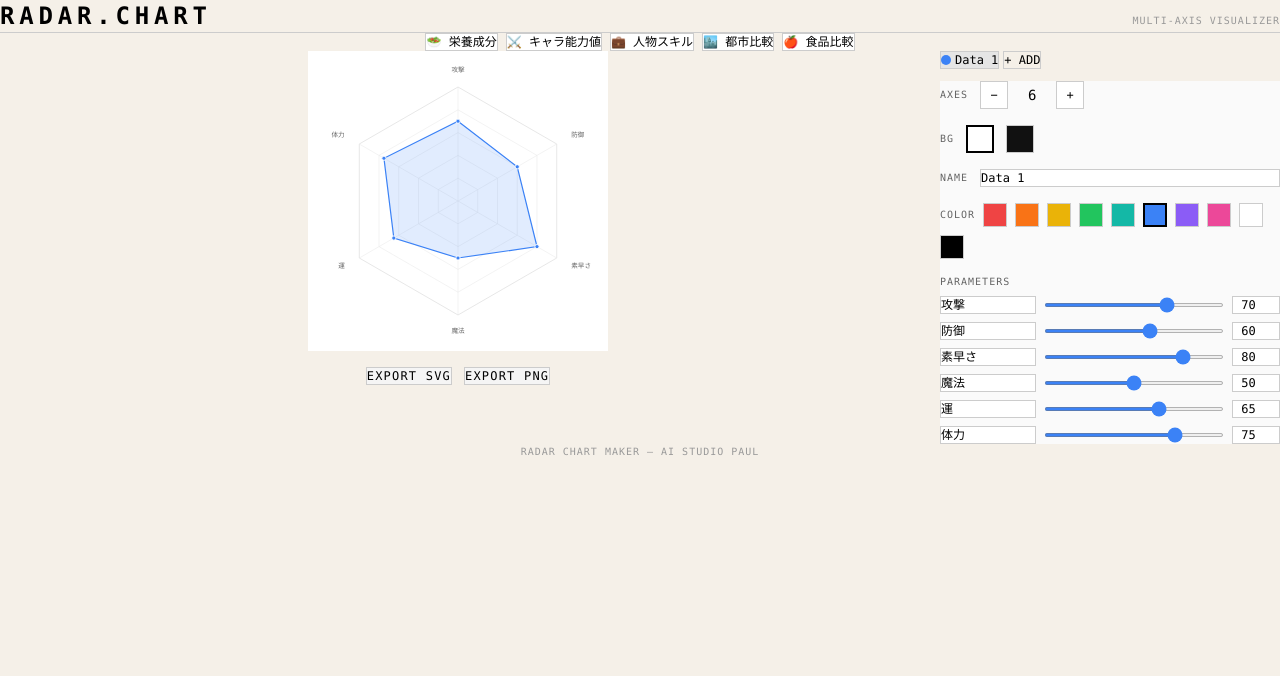
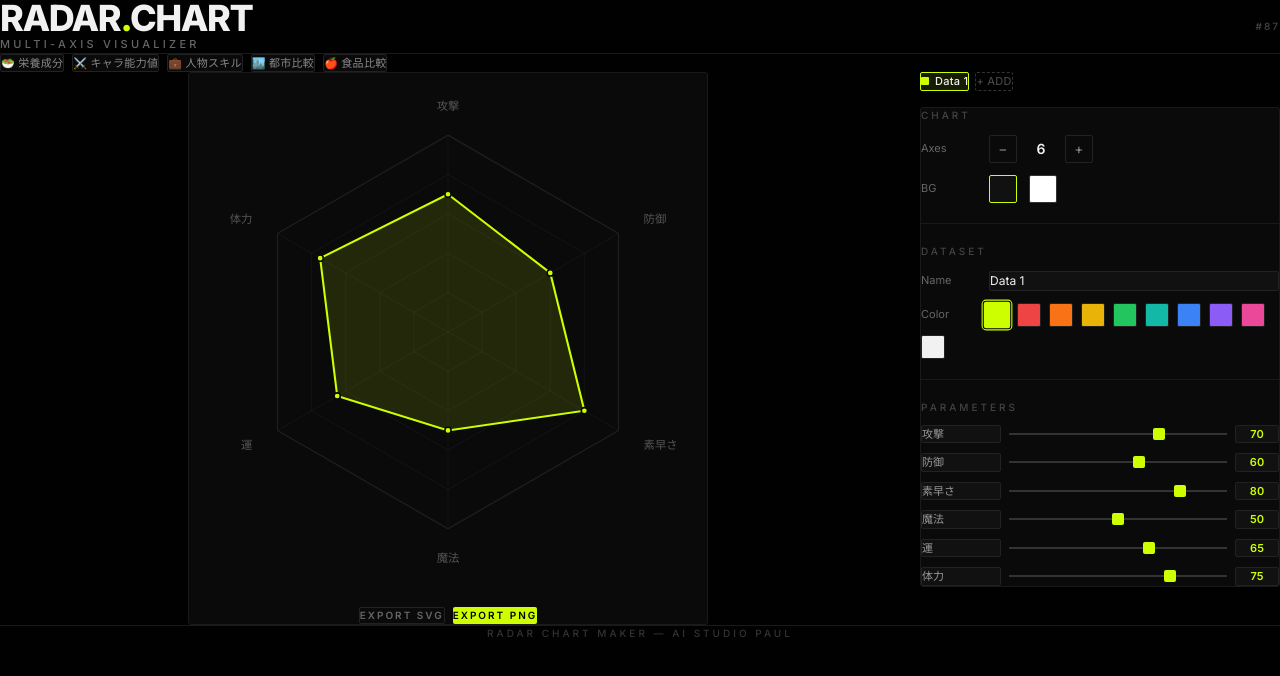
Before and after one commit to paul13131313/radar-chart, a React (Vite) app: page / in a window 1280 px wide. Shown: the top 676 px of the page. Built offline with nearby package versions, Linux system fonts and the light colour scheme.

Commit message:
Ganymede Voltデザインに刷新（ダーク+ネオンイエロー）
Co-Authored-By: Claude Opus 4.6 <noreply@anthropic.com>

```diff
--- a/src/App.tsx
+++ b/src/App.tsx
@@ -11,14 +11,10 @@ const DEFAULT_VALUES = [70, 60, 80, 50, 65, 75]
 export default function App() {
   const [labels, setLabels] = useState<string[]>(DEFAULT_LABELS)
   const [datasets, setDatasets] = useState<Dataset[]>([
-    { name: 'Data 1', values: DEFAULT_VALUES, color: '#3b82f6' },
+    { name: 'Data 1', values: DEFAULT_VALUES, color: '#CEFF00' },
   ])
   const [activeDataset, setActiveDataset] = useState(0)
-  const [darkMode, setDarkMode] = useState(false)
-
-  const bgColor = darkMode ? '#111111' : '#f5f0e8'
-  const textColor = darkMode ? '#ffffff' : '#000000'
-  const subColor = darkMode ? '#666666' : '#999999'
+  const [chartDarkMode, setChartDarkMode] = useState(true)
 
   const handlePresetSelect = useCallback((preset: PresetData) => {
     setLabels(preset.labels)
@@ -74,51 +70,50 @@ export default function App() {
   }, [datasets.length])
 
   return (
-    <div
-      className="min-h-screen transition-colors duration-300"
-      style={{ background: bgColor, color: textColor }}
-    >
+    <div className="min-h-screen bg-[#010101] text-[#F1F1F1]">
       {/* Header */}
-      <header className="px-6 pt-8 pb-4">
-        <div className="flex items-baseline justify-between">
-          <h1
-            className="text-2xl font-mono font-bold tracking-[0.2em]"
-            style={{ color: textColor }}
-          >
-            RADAR.CHART
+      <header className="px-6 md:px-10 pt-8 pb-6">
+        <div className="flex items-center justify-between">
+          <div>
+            <h1 className="text-3xl md:text-4xl font-extrabold tracking-[-0.04em] leading-none">
+              RADAR
+              <span className="text-[#CEFF00]">.</span>
+              CHART
             </h1>
-          <span
-            className="text-[10px] font-mono tracking-widest"
-            style={{ color: subColor }}
-          >
+            <p className="text-[11px] tracking-[0.3em] text-[#666] mt-1 font-medium">
               MULTI-AXIS VISUALIZER
-          </span>
+            </p>
           </div>
-        <div className="mt-1 h-px" style={{ background: darkMode ? '#333' : '#ccc' }} />
+          <div className="text-[10px] tracking-[0.2em] text-[#444] font-medium">
+            #87
+          </div>
+        </div>
+        <div className="mt-4 h-px bg-[#1a1a1a]" />
       </header>
 
       {/* Presets */}
-      <div className="px-6 py-3">
+      <div className="px-6 md:px-10 pb-4">
         <Presets onSelect={handlePresetSelect} />
       </div>
 
       {/* Main content */}
-      <div className="flex flex-col lg:flex-row gap-6 px-6 pb-8">
-        {/* Chart */}
-        <div className="flex-1 flex flex-col items-center gap-4">
+      <div className="flex flex-col lg:flex-row gap-6 px-6 md:px-10 pb-10">
+        {/* Chart area */}
+        <div className="flex-1 flex flex-col items-center gap-5">
+          <div className="w-full max-w-[520px] bg-[#0a0a0a] rounded-[3px] p-4 border border-[#1a1a1a]">
             <RadarChart
               labels={labels}
               datasets={datasets}
-            darkMode={darkMode}
+              darkMode={chartDarkMode}
             />
           </div>
+        </div>
 
-        {/* Controls */}
-        <div className="lg:w-[340px] flex flex-col gap-3">
+        {/* Controls panel */}
+        <div className="lg:w-[360px] flex flex-col gap-4">
           <DatasetTabs
             datasets={datasets}
             activeDataset={activeDataset}
-            darkMode={darkMode}
             onActiveChange={setActiveDataset}
             onAdd={handleAddDataset}
             onRemove={handleRemoveDataset}
@@ -127,20 +122,17 @@ export default function App() {
             labels={labels}
             datasets={datasets}
             activeDataset={activeDataset}
-            darkMode={darkMode}
+            chartDarkMode={chartDarkMode}
             onLabelsChange={setLabels}
             onDatasetChange={handleDatasetChange}
             onAxisCountChange={handleAxisCountChange}
-            onDarkModeChange={setDarkMode}
+            onChartDarkModeChange={setChartDarkMode}
           />
         </div>
       </div>
 
       {/* Footer */}
-      <footer
-        className="text-center py-4 text-[10px] font-mono tracking-widest"
-        style={{ color: subColor }}
-      >
+      <footer className="text-center py-6 text-[10px] tracking-[0.3em] text-[#333] font-medium border-t border-[#1a1a1a]">
         RADAR CHART MAKER — AI STUDIO PAUL
       </footer>
     </div>
--- a/src/components/Controls.tsx
+++ b/src/components/Controls.tsx
@@ -4,14 +4,15 @@ interface ControlsProps {
   labels: string[]
   datasets: Dataset[]
   activeDataset: number
-  darkMode: boolean
+  chartDarkMode: boolean
   onLabelsChange: (labels: string[]) => void
   onDatasetChange: (index: number, dataset: Dataset) => void
   onAxisCountChange: (count: number) => void
-  onDarkModeChange: (dark: boolean) => void
+  onChartDarkModeChange: (dark: boolean) => void
 }
 
 const COLOR_SWATCHES = [
+  '#CEFF00', // neon yellow (accent)
   '#ef4444', // red
   '#f97316', // orange
   '#eab308', // yellow
@@ -20,27 +21,21 @@ const COLOR_SWATCHES = [
   '#3b82f6', // blue
   '#8b5cf6', // purple
   '#ec4899', // pink
-  '#ffffff', // white
-  '#000000', // black
+  '#F1F1F1', // white
 ]
 
 export default function Controls({
   labels,
   datasets,
   activeDataset,
-  darkMode,
+  chartDarkMode,
   onLabelsChange,
   onDatasetChange,
   onAxisCountChange,
-  onDarkModeChange,
+  onChartDarkModeChange,
 }: ControlsProps) {
   const currentDataset = datasets[activeDataset]
   if (!currentDataset) return null
-
-  const textColor = darkMode ? '#fff' : '#000'
-  const borderColor = darkMode ? '#444' : '#ccc'
-  const inputBg = darkMode ? '#222' : '#fff'
-  const panelBg = darkMode ? '#1a1a1a' : '#fafafa'
 
   const handleLabelChange = (index: number, value: string) => {
     const newLabels = [...labels]
@@ -63,25 +58,25 @@ export default function Controls({
   }
 
   return (
-    <div
-      className="flex flex-col gap-4 p-4 font-mono text-xs"
-      style={{ background: panelBg, color: textColor }}
-    >
+    <div className="flex flex-col gap-5 p-5 bg-[#0a0a0a] border border-[#1a1a1a] rounded-[3px]">
+
+      {/* Section: Chart Settings */}
+      <div className="flex flex-col gap-3">
+        <span className="text-[10px] tracking-[0.3em] text-[#444] font-medium">CHART</span>
+
         {/* Axis count */}
         <div className="flex items-center gap-3">
-        <span className="tracking-widest text-[10px] opacity-60">AXES</span>
+          <span className="text-[11px] text-[#666] w-14">Axes</span>
           <button
             onClick={() => onAxisCountChange(Math.max(3, labels.length - 1))}
-          className="w-7 h-7 border cursor-pointer flex items-center justify-center"
-          style={{ borderColor, background: inputBg, color: textColor }}
+            className="w-7 h-7 border border-[#222] bg-transparent text-[#888] hover:text-[#CEFF00] hover:border-[#CEFF00] cursor-pointer flex items-center justify-center text-sm transition-all duration-200 rounded-[2px]"
           >
             −
           </button>
-        <span className="w-6 text-center text-sm">{labels.length}</span>
+          <span className="w-6 text-center text-sm font-semibold text-[#F1F1F1]">{labels.length}</span>
           <button
             onClick={() => onAxisCountChange(Math.min(8, labels.length + 1))}
-          className="w-7 h-7 border cursor-pointer flex items-center justify-center"
-          style={{ borderColor, background: inputBg, color: textColor }}
+            className="w-7 h-7 border border-[#222] bg-transparent text-[#888] hover:text-[#CEFF00] hover:border-[#CEFF00] cursor-pointer flex items-center justify-center text-sm transition-all duration-200 rounded-[2px]"
           >
             +
           </button>
@@ -89,67 +84,69 @@ export default function Controls({
 
         {/* Background toggle */}
         <div className="flex items-center gap-3">
-        <span className="tracking-widest text-[10px] opacity-60">BG</span>
+          <span className="text-[11px] text-[#666] w-14">BG</span>
           <button
-          onClick={() => onDarkModeChange(false)}
-          className="w-7 h-7 border cursor-pointer"
-          style={{
-            background: '#fff',
-            borderColor: !darkMode ? '#000' : borderColor,
-            borderWidth: !darkMode ? 2 : 1,
-          }}
+            onClick={() => onChartDarkModeChange(true)}
+            className={`w-7 h-7 bg-[#111] border rounded-[2px] cursor-pointer transition-all duration-200 ${
+              chartDarkMode ? 'border-[#CEFF00]' : 'border-[#333]'
+            }`}
           />
           <button
-          onClick={() => onDarkModeChange(true)}
-          className="w-7 h-7 border cursor-pointer"
-          style={{
-            background: '#111',
-            borderColor: darkMode ? '#fff' : borderColor,
-            borderWidth: darkMode ? 2 : 1,
-          }}
+            onClick={() => onChartDarkModeChange(false)}
+            className={`w-7 h-7 bg-[#fff] border rounded-[2px] cursor-pointer transition-all duration-200 ${
+              !chartDarkMode ? 'border-[#CEFF00]' : 'border-[#333]'
+            }`}
           />
         </div>
+      </div>
+
+      <div className="h-px bg-[#1a1a1a]" />
+
+      {/* Section: Dataset */}
+      <div className="flex flex-col gap-3">
+        <span className="text-[10px] tracking-[0.3em] text-[#444] font-medium">DATASET</span>
 
         {/* Dataset name */}
         <div className="flex items-center gap-3">
-        <span className="tracking-widest text-[10px] opacity-60">NAME</span>
+          <span className="text-[11px] text-[#666] w-14">Name</span>
           <input
             type="text"
             value={currentDataset.name}
             onChange={(e) => handleNameChange(e.target.value)}
-          className="flex-1 px-2 py-1 border font-mono text-xs outline-none"
-          style={{ borderColor, background: inputBg, color: textColor }}
+            className="flex-1 px-3 py-1.5 bg-[#111] border border-[#222] text-[#F1F1F1] text-[12px] outline-none focus:border-[#CEFF00] transition-colors rounded-[2px]"
           />
         </div>
 
         {/* Color swatches */}
         <div className="flex items-center gap-2 flex-wrap">
-        <span className="tracking-widest text-[10px] opacity-60">COLOR</span>
+          <span className="text-[11px] text-[#666] w-14">Color</span>
           {COLOR_SWATCHES.map((c) => (
             <button
               key={c}
               onClick={() => handleColorChange(c)}
-            className="w-6 h-6 border cursor-pointer rounded-none"
-            style={{
-              background: c,
-              borderColor: currentDataset.color === c ? textColor : borderColor,
-              borderWidth: currentDataset.color === c ? 2 : 1,
-            }}
+              className={`w-6 h-6 rounded-[2px] cursor-pointer transition-all duration-200 ${
+                currentDataset.color === c
+                  ? 'ring-1 ring-[#CEFF00] ring-offset-1 ring-offset-[#010101] scale-110'
+                  : 'border border-[#222] hover:scale-110'
+              }`}
+              style={{ background: c }}
             />
           ))}
         </div>
+      </div>
 
-      {/* Axis labels + values */}
-      <div className="flex flex-col gap-2 mt-2">
-        <span className="tracking-widest text-[10px] opacity-60">PARAMETERS</span>
+      <div className="h-px bg-[#1a1a1a]" />
+
+      {/* Section: Parameters */}
+      <div className="flex flex-col gap-2.5">
+        <span className="text-[10px] tracking-[0.3em] text-[#444] font-medium">PARAMETERS</span>
         {labels.map((label, i) => (
           <div key={i} className="flex items-center gap-2">
             <input
               type="text"
               value={label}
               onChange={(e) => handleLabelChange(i, e.target.value)}
-              className="w-24 px-2 py-1 border font-mono text-xs outline-none"
-              style={{ borderColor, background: inputBg, color: textColor }}
+              className="w-20 px-2 py-1 bg-[#111] border border-[#222] text-[#999] text-[11px] outline-none focus:border-[#CEFF00] focus:text-[#F1F1F1] transition-colors rounded-[2px]"
             />
             <input
               type="range"
@@ -157,8 +154,7 @@ export default function Controls({
               max={100}
               value={currentDataset.values[i] ?? 0}
               onChange={(e) => handleValueChange(i, Number(e.target.value))}
-              className="flex-1 h-1 accent-current"
-              style={{ accentColor: currentDataset.color }}
+              className="flex-1"
             />
             <input
               type="number"
@@ -166,8 +162,7 @@ export default function Controls({
               max={100}
               value={currentDataset.values[i] ?? 0}
               onChange={(e) => handleValueChange(i, Number(e.target.value))}
-              className="w-12 px-1 py-1 border font-mono text-xs text-center outline-none"
-              style={{ borderColor, background: inputBg, color: textColor }}
+              className="w-11 px-1 py-1 bg-[#111] border border-[#222] text-[#CEFF00] text-[11px] text-center font-semibold outline-none focus:border-[#CEFF00] transition-colors rounded-[2px]"
             />
           </div>
         ))}
--- a/src/components/DatasetTabs.tsx
+++ b/src/components/DatasetTabs.tsx
@@ -3,13 +3,12 @@ import type { Dataset } from './RadarChart'
 interface DatasetTabsProps {
   datasets: Dataset[]
   activeDataset: number
-  darkMode: boolean
   onActiveChange: (index: number) => void
   onAdd: () => void
   onRemove: (index: number) => void
 }
 
-const DEFAULT_COLORS = ['#3b82f6', '#ef4444', '#22c55e']
+const DEFAULT_COLORS = ['#CEFF00', '#ef4444', '#3b82f6']
 
 export function getDefaultColor(index: number): string {
   return DEFAULT_COLORS[index % DEFAULT_COLORS.length]
@@ -18,30 +17,24 @@ export function getDefaultColor(index: number): string {
 export default function DatasetTabs({
   datasets,
   activeDataset,
-  darkMode,
   onActiveChange,
   onAdd,
   onRemove,
 }: DatasetTabsProps) {
-  const textColor = darkMode ? '#fff' : '#000'
-  const borderColor = darkMode ? '#444' : '#ccc'
-  const activeBg = darkMode ? '#333' : '#e5e5e5'
-
   return (
-    <div className="flex items-center gap-1 font-mono text-xs">
+    <div className="flex items-center gap-1.5">
       {datasets.map((ds, i) => (
         <button
           key={i}
           onClick={() => onActiveChange(i)}
-          className="flex items-center gap-1 px-3 py-1.5 border cursor-pointer transition-colors"
-          style={{
-            borderColor,
-            background: activeDataset === i ? activeBg : 'transparent',
-            color: textColor,
-          }}
+          className={`flex items-center gap-1.5 px-3 py-2 text-[11px] font-medium tracking-wide border rounded-[2px] cursor-pointer transition-all duration-200 ${
+            activeDataset === i
+              ? 'border-[#CEFF00] bg-[#CEFF00]/10 text-[#F1F1F1]'
+              : 'border-[#222] bg-transparent text-[#666] hover:text-[#999]'
+          }`}
         >
           <span
-            className="w-2.5 h-2.5 inline-block rounded-full"
+            className="w-2 h-2 inline-block rounded-[1px]"
             style={{ background: ds.color }}
           />
           {ds.name || `Data ${i + 1}`}
@@ -51,7 +44,7 @@ export default function DatasetTabs({
                 e.stopPropagation()
                 onRemove(i)
               }}
-              className="ml-1 opacity-40 hover:opacity-100 cursor-pointer"
+              className="ml-1 text-[#444] hover:text-[#CEFF00] cursor-pointer transition-colors"
             >
               ×
             </span>
@@ -61,8 +54,7 @@ export default function DatasetTabs({
       {datasets.length < 3 && (
         <button
           onClick={onAdd}
-          className="px-3 py-1.5 border cursor-pointer transition-colors"
-          style={{ borderColor, color: textColor, background: 'transparent' }}
+          className="px-3 py-2 text-[11px] font-medium tracking-wide border border-dashed border-[#333] text-[#444] hover:text-[#CEFF00] hover:border-[#CEFF00] cursor-pointer transition-all duration-200 rounded-[2px]"
         >
           + ADD
         </button>
--- a/src/components/Presets.tsx
+++ b/src/components/Presets.tsx
@@ -6,12 +6,12 @@ interface PresetsProps {
 
 export default function Presets({ onSelect }: PresetsProps) {
   return (
-    <div className="flex flex-wrap gap-2 justify-center">
+    <div className="flex flex-wrap gap-2">
       {presets.map((preset) => (
         <button
           key={preset.name}
           onClick={() => onSelect(preset)}
-          className="px-3 py-1.5 text-xs font-mono border border-[#ccc] bg-white hover:bg-[#f0f0f0] cursor-pointer transition-colors rounded-none"
+          className="px-3 py-1.5 text-[11px] font-medium tracking-wide border border-[#222] bg-[#0a0a0a] text-[#888] hover:text-[#CEFF00] hover:border-[#CEFF00] cursor-pointer transition-all duration-200 rounded-[2px]"
         >
           {preset.emoji} {preset.name}
         </button>
--- a/src/components/RadarChart.tsx
+++ b/src/components/RadarChart.tsx
@@ -20,10 +20,10 @@ export default function RadarChart({ labels, datasets, darkMode }: RadarChartPro
   const axisCount = labels.length
   const levels = 5
 
-  const bgColor = darkMode ? '#111111' : '#ffffff'
-  const gridColor = darkMode ? '#333333' : '#e5e5e5'
-  const textColor = darkMode ? '#999999' : '#666666'
-  const titleColor = darkMode ? '#ffffff' : '#000000'
+  const bgColor = darkMode ? '#0a0a0a' : '#ffffff'
+  const gridColor = darkMode ? '#1f1f1f' : '#e5e5e5'
+  const textColor = darkMode ? '#555' : '#999'
+  const titleColor = darkMode ? '#F1F1F1' : '#010101'
 
   const getPoint = useCallback((index: number, value: number) => {
     const angle = (Math.PI * 2 * index) / axisCount - Math.PI / 2
@@ -43,7 +43,6 @@ export default function RadarChart({ labels, datasets, darkMode }: RadarChartPro
     }
   }, [axisCount, center, radius])
 
-  // Grid polygons
   const gridPolygons = Array.from({ length: levels }, (_, level) => {
     const levelValue = ((level + 1) / levels) * 100
     const points = Array.from({ length: axisCount }, (_, i) => {
@@ -53,13 +52,11 @@ export default function RadarChart({ labels, datasets, darkMode }: RadarChartPro
     return points
   })
 
-  // Axis lines
   const axisLines = Array.from({ length: axisCount }, (_, i) => {
     const p = getPoint(i, 100)
     return { x1: center, y1: center, x2: p.x, y2: p.y }
   })
 
-  // Dataset polygons
   const datasetPolygons = datasets.map((dataset) => {
     const points = Array.from({ length: axisCount }, (_, i) => {
       const val = dataset.values[i] ?? 0
@@ -116,7 +113,7 @@ export default function RadarChart({ labels, datasets, darkMode }: RadarChartPro
       <svg
         ref={svgRef}
         viewBox={`0 0 ${size} ${size}`}
-        className="w-full max-w-[500px]"
+        className="w-full"
         xmlns="http://www.w3.org/2000/svg"
       >
         <rect x="0" y="0" width={size} height={size} fill={bgColor} />
@@ -128,7 +125,7 @@ export default function RadarChart({ labels, datasets, darkMode }: RadarChartPro
             points={points}
             fill="none"
             stroke={gridColor}
-            strokeWidth={i === levels - 1 ? 1.5 : 0.8}
+            strokeWidth={i === levels - 1 ? 1.2 : 0.5}
           />
         ))}
 
@@ -141,7 +138,7 @@ export default function RadarChart({ labels, datasets, darkMode }: RadarChartPro
             x2={line.x2}
             y2={line.y2}
             stroke={gridColor}
-            strokeWidth={0.8}
+            strokeWidth={0.5}
           />
         ))}
 
@@ -151,11 +148,10 @@ export default function RadarChart({ labels, datasets, darkMode }: RadarChartPro
             <polygon
               points={dp.points}
               fill={dp.color}
-              fillOpacity={0.15}
+              fillOpacity={0.12}
               stroke={dp.color}
               strokeWidth={2}
             />
-            {/* Data points */}
             {Array.from({ length: axisCount }, (_, j) => {
               const val = datasets[i].values[j] ?? 0
               const p = getPoint(j, Math.min(100, Math.max(0, val)))
@@ -164,7 +160,7 @@ export default function RadarChart({ labels, datasets, darkMode }: RadarChartPro
                   key={`point-${i}-${j}`}
                   cx={p.x}
                   cy={p.y}
-                  r={3.5}
+                  r={3}
                   fill={dp.color}
                   stroke={bgColor}
                   strokeWidth={1.5}
@@ -191,7 +187,8 @@ export default function RadarChart({ labels, datasets, darkMode }: RadarChartPro
               dominantBaseline="central"
               fill={textColor}
               fontSize="11"
-              fontFamily="'Courier New', monospace"
+              fontFamily="'Inter', sans-serif"
+              fontWeight="500"
             >
               {label}
             </text>
@@ -204,17 +201,18 @@ export default function RadarChart({ labels, datasets, darkMode }: RadarChartPro
             <rect
               x={16}
               y={16 + i * 22}
-              width={12}
-              height={12}
+              width={10}
+              height={10}
               fill={ds.color}
-              rx={2}
+              rx={1}
             />
             <text
-              x={34}
-              y={24 + i * 22}
+              x={32}
+              y={22 + i * 22}
               fill={titleColor}
-              fontSize="11"
-              fontFamily="'Courier New', monospace"
+              fontSize="10"
+              fontFamily="'Inter', sans-serif"
+              fontWeight="500"
               dominantBaseline="central"
             >
               {ds.name}
@@ -223,26 +221,16 @@ export default function RadarChart({ labels, datasets, darkMode }: RadarChartPro
         ))}
       </svg>
 
-      <div className="flex gap-3">
+      <div className="flex gap-2">
         <button
           onClick={handleExportSVG}
-          className="px-5 py-2 text-xs font-mono tracking-widest border cursor-pointer transition-colors"
-          style={{
-            borderColor: darkMode ? '#444' : '#ccc',
-            color: darkMode ? '#fff' : '#000',
-            background: darkMode ? '#222' : '#f5f5f5',
-          }}
+          className="px-5 py-2 text-[10px] font-semibold tracking-[0.2em] border border-[#222] bg-transparent text-[#666] hover:text-[#CEFF00] hover:border-[#CEFF00] cursor-pointer transition-all duration-200 rounded-[2px]"
         >
           EXPORT SVG
         </button>
         <button
           onClick={handleExportPNG}
-          className="px-5 py-2 text-xs font-mono tracking-widest border cursor-pointer transition-colors"
-          style={{
-            borderColor: darkMode ? '#444' : '#ccc',
-            color: darkMode ? '#fff' : '#000',
-            background: darkMode ? '#222' : '#f5f5f5',
-          }}
+          className="px-5 py-2 text-[10px] font-semibold tracking-[0.2em] bg-[#CEFF00] text-[#010101] hover:bg-[#d4ff1a] cursor-pointer transition-all duration-200 rounded-[2px] border-none"
         >
           EXPORT PNG
         </button>
--- a/src/index.css
+++ b/src/index.css
@@ -1,9 +1,5 @@
+@import url('https://fonts.googleapis.com/css2?family=Inter:wght@400;500;600;700;800&family=Noto+Sans+JP:wght@400;500;700&display=swap');
 @import "tailwindcss";
-
-@font-face {
-  font-family: 'Courier New';
-  src: local('Courier New');
-}
 
 * {
   margin: 0;
@@ -12,7 +8,48 @@
 }
 
 body {
-  font-family: 'Courier New', monospace;
+  font-family: 'Inter', 'Noto Sans JP', sans-serif;
   -webkit-font-smoothing: antialiased;
   -moz-osx-font-smoothing: grayscale;
+  background: #010101;
+  color: #F1F1F1;
 }
+
+/* Custom range slider */
+input[type="range"] {
+  -webkit-appearance: none;
+  appearance: none;
+  height: 2px;
+  background: #333;
+  outline: none;
+  border-radius: 0;
+}
+
+input[type="range"]::-webkit-slider-thumb {
+  -webkit-appearance: none;
+  appearance: none;
+  width: 12px;
+  height: 12px;
+  background: #CEFF00;
+  border-radius: 2px;
+  cursor: pointer;
+}
+
+input[type="range"]::-moz-range-thumb {
+  width: 12px;
+  height: 12px;
+  background: #CEFF00;
+  border-radius: 2px;
+  border: none;
+  cursor: pointer;
+}
+
+/* Number input spinner hide */
+input[type="number"]::-webkit-inner-spin-button,
+input[type="number"]::-webkit-outer-spin-button {
+  -webkit-appearance: none;
+  margin: 0;
+}
+input[type="number"] {
+  -moz-appearance: textfield;
+}
```
Lines whose indentation alone changed are shown as unchanged.
